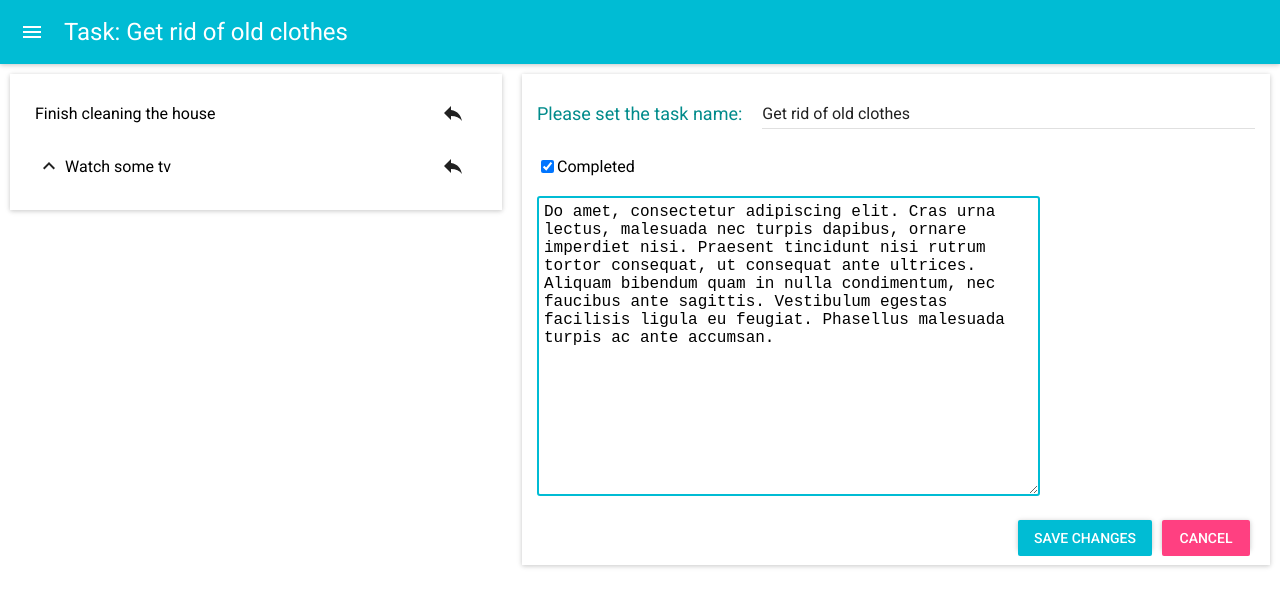
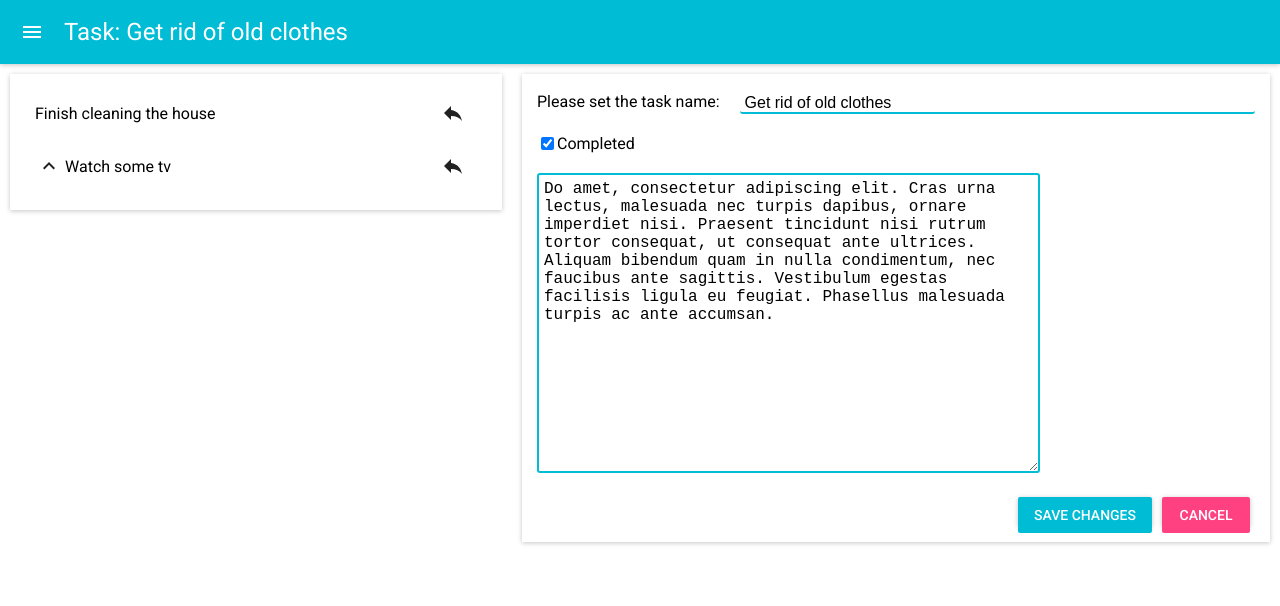
Before and after one commit to Tasarinan/react_todo, a React (Create React App) app: page /1/1/edit in a window 1280 px wide. Shown: the top 606 px of the page. Built offline with nearby package versions, Linux system fonts and the light colour scheme; what react-tap-event-plugin would draw is missing.

Commit message:
changed component to be uncontrolled

```diff
--- a/src/containers/TodoEditContainer/TodoEdit.css
+++ b/src/containers/TodoEditContainer/TodoEdit.css
@@ -21,17 +21,24 @@
     margin-bottom: 10px;
 }
 .TodoEditCheckboxWrap {
+    position: relative;
     display: flex;
     align-items: center;
     margin: 20px 0;
 }
-.TodoEditSpan {
-    color: darkcyan;
-    font-size: 18px;
+.TodoEditCheckboxlabel {
+    display: flex;
 }
 .TodoEditTitleInput {
+    margin-top: 5px;
     margin-left: 20px;
     flex-grow: 1;
+    border: none;
+    border-bottom: 2px solid rgb(0, 188, 212);
+    border-radius: 3px;
+    font-size: 16px;
+    padding: 0 5px;
+    outline: none;
 }
 .TodoEditTextarea {
     width: 70%;
--- a/src/containers/TodoEditContainer/index.js
+++ b/src/containers/TodoEditContainer/index.js
@@ -2,36 +2,17 @@ import React, {Component} from 'react';
 import { NavLink } from 'react-router-dom';
 
 import RaisedButton from 'material-ui/RaisedButton';
-import TextField from 'material-ui/TextField';
-import Checkbox from 'material-ui/Checkbox';
 import './TodoEdit.css';
 
 class TodoEditContainer extends Component {
-    state = {
-        newItemTitle: this.props.todoItem.title,
-        isCompleted: this.props.todoItem.isCompleted,
-        newDescription: this.props.todoItem.description
-    };
-
-    handleTitleChange = (e) => {
-        this.setState({newItemTitle: e.target.value});
-    };
-
-    handleIsCompletedChange = (e) => {
-        this.setState({isCompleted: e.target.checked});
-    };
-
-    handleDescriptionChange = (e) => {
-        this.setState({newDescription: e.target.value});
-    };
 
     handleSubmit = () => {
-        const { editTask, todoItem: { id } } = this.props;
-        const {newItemTitle, isCompleted, newDescription} = this.state;
+        const { editTask, todoItem: {id}} = this.props;
+        const title = this.title.value;
+        const isCompleted = this.isCompleted.checked;
+        const description = this.description.value;
 
-        if(newItemTitle.trim()) editTask(id, newItemTitle, isCompleted, newDescription);
-
-        this.setState({newItemTitle: "", isCompleted: null});
+        editTask(id, title, isCompleted, description);
     };
 
     render () {
@@ -41,28 +22,33 @@ class TodoEditContainer extends Component {
             <div className="TodoEdit">
                 <div className="TodoEditTitle">
                     <span className="TodoEditSpan"> Please set the task name:</span>
-                    <TextField
+                    <input
+                        type="text"
                         className="TodoEditTitleInput"
                         id="text-field-default"
                         defaultValue={title}
-                        onChange={this.handleTitleChange}
+                        ref={(title) => this.title = title}
                     />
                 </div>
                 <div className="TodoEditCheckboxWrap">
+                    <label  className="TodoEditCheckboxlabel">
                         <input
+                            className="TodoEditCheckbox"
                             type="checkbox"
                             style={{width: 'auto'}}
                             name="isCompleted"
+                            id="isCompleted"
                             defaultChecked={isCompleted}
-                        onChange={this.handleIsCompletedChange}
+                            ref={(isCompleted) => this.isCompleted = isCompleted}
                         />
-                    <span>Completed</span>
+                        Completed
+                    </label>
                 </div>
                 <textarea
                     className="TodoEditTextarea"
                     defaultValue={description}
                     placeholder="Task description or a plan"
-                    onChange={this.handleDescriptionChange}
+                    ref={(description) => this.description = description}
                 />
                 <div className="TodoEditButtonsWrap">
                     <NavLink to={`/${categoryId}`} className="TodoEditButtonsWrap">
```
Lines whose indentation alone changed are shown as unchanged.
